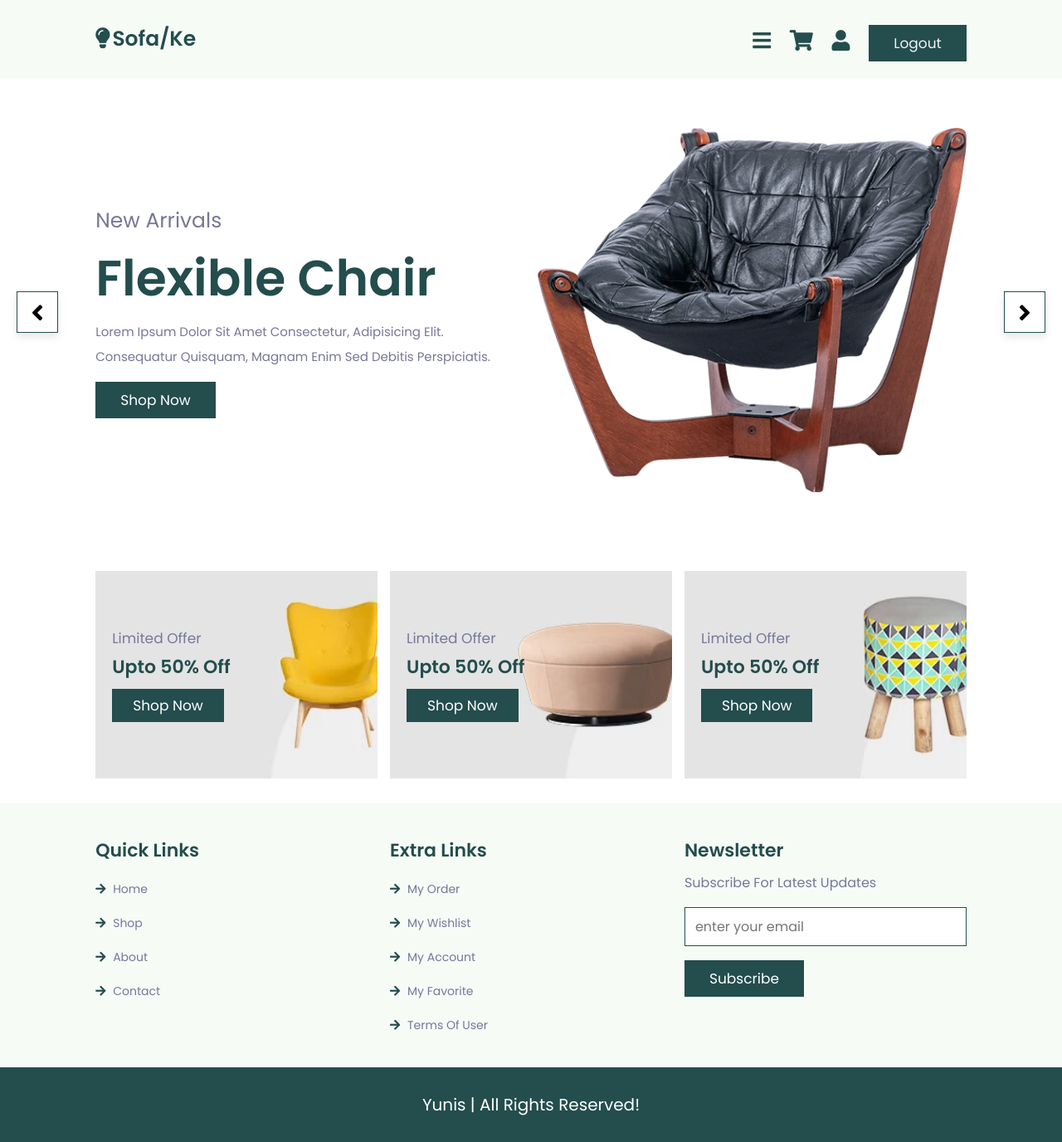
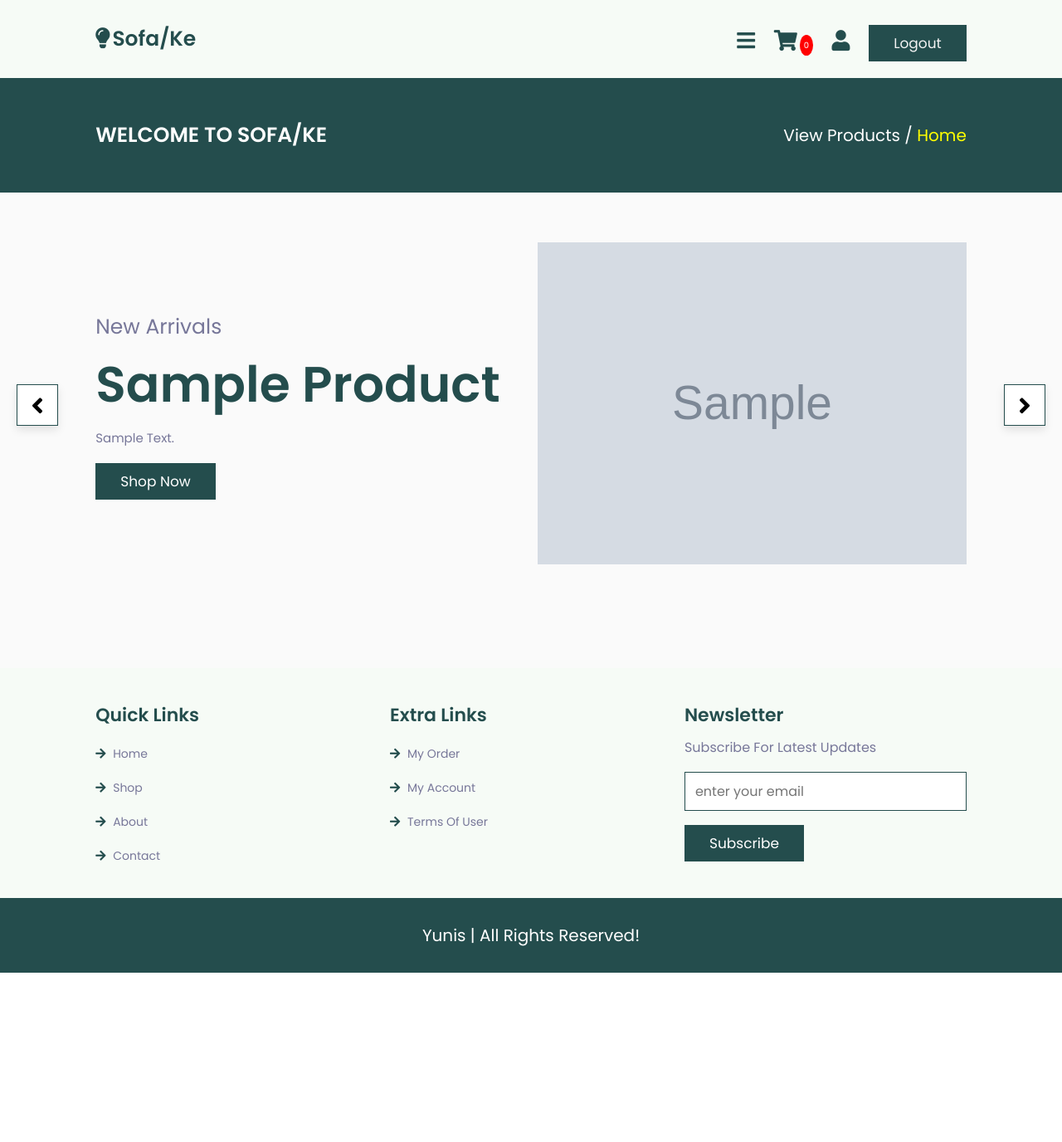
Before and after one commit to EuniceKiingati/e-commercewebsite, a Django app: page / in a window 1280 px wide. Shown: the whole page at 83% size. After the commit the page ends 1172 px from the top, so only its background shows below. Run offline with Django 4.2, Linux system fonts and the light colour scheme; a user stored in the database is signed in; tables that the repository leaves empty hold one stand-in row (values such as "Sample post"); grey boxes marked "Sample" are stand-in pictures.

Commit message:
template changes

```diff
--- a/static/css/main.css
+++ b/static/css/main.css
@@ -97,3 +97,5 @@ h1,h2,h3,h4,h5,h6{
 .hidden{
 	display: none!important;
 }
+
+/* //header */
--- a/static/css/style.css
+++ b/static/css/style.css
@@ -708,14 +708,24 @@ section {
 }
 
 .banner-container .banner .content span {
-  font-size: 1.7rem;
+  font-size: 2.0rem;
   color: #779;
+  /* color:white; */
 }
 
 .banner-container .banner .content h3 {
   padding-top: .5rem;
   font-size: 2.2rem;
-  color: #244d4d;
+  /* color: #244d4d; */
+  padding: .7rem 2.5rem;
+  color:	#000000;
+}
+.banner-container .banner .content h4 {
+  padding-top: .5rem;
+  font-size: 2.2rem;
+  /* color: #244d4d; */
+  color:white;
+
 }
 
 .banner-container .banner .content .btn {
@@ -1285,7 +1295,7 @@ section {
 }
 
 /* cart styling */
-.cart-row{
+/* .cart-row{
 	display: flex;
     align-items: flex-stretch;
     padding-bottom: 10px;
@@ -1315,6 +1325,117 @@ section {
 	padding-right:10px;
 
 
+} */
+
+.chg-quantity{
+	width: 12px;
+	cursor: pointer;
+	display: block;
+	margin-top: 5px;
+	transition:.1s;
+}
+
+.chg-quantity:hover{
+	opacity: .6;
+}
+
+
+.hidden{
+	display: none!important;
+}
+/* from main.css */
+
+body{
+	background-color: hsl(0, 0%, 98%);
+}
+
+h1,h2,h3,h4,h5,h6{
+	color:hsl(0, 0%, 30%);
+}
+
+.box-element{
+	box-shadow:hsl(0, 0%, 80%) 0 0 16px;
+	background-color: #fff;
+	border-radius: 4px;
+	padding: 10px;
+}
+
+.thumbnail{
+	width: 100%;
+	height: 200px;
+	-webkit-box-shadow: -1px -3px 5px -2px rgb(124, 84, 84);
+    -moz-box-shadow: -1px -3px 5px -2px rgba(214,214,214,1);
+    box-shadow: -1px -3px 5px -2px rgba(214,214,214,1);
+}
+
+.product{
+	border-radius: 0 0 4px 4px;
+}
+
+.bg-dark{
+	background-color: #4f868c!important;
+}
+
+#cart-icon{
+	width:25px;
+	display: inline-block;
+	margin-left: 15px;
+}
+
+#cart-total{
+	display: block;
+	text-align: center;
+	color:#fff;
+	background-color: red;
+	width: 20px;
+	height: 25px;
+	border-radius: 50%;
+	font-size: 14px;
+}
+
+.cart-amount{
+	color:#fff;
+  background-color: red;
+  border-radius: 50%;
+  padding: .5em;
+	width: 20px;
+	text-align: center;
+  margin-bottom: 2em;
+}
+
+.col-lg-4, .col-lg-6, .col-lg-8, .col-lg-12{
+	margin-top: 10px;
+}
+
+.btn{
+	border-radius: 0;
+}
+
+.row-image{
+	width: 100px;
+}
+
+.form-field{
+	width:250px;
+	display: inline-block;
+	padding: 5px;
+}
+
+.cart-row{
+	display: flex;
+    align-items: flex-stretch;
+    padding-bottom: 10px;
+    margin-bottom: 10px;
+    border-bottom: 1px solid #ececec;
+
+}
+
+.quantity{
+	display: inline-block;
+	font-weight: 700;
+	padding-right:10px;
+
+
 }
 
 .chg-quantity{
--- /dev/null
+++ b/store/templates/store/_header.html
@@ -0,0 +1,31 @@
+<header class="header">
+
+    <a href="{% url 'home'%}" class="logo"> <i class="fas fa-lightbulb"></i>sofa/ke </a>
+
+    <!-- <form action="" class="search-form">
+        <input type="search" placeholder="search here..." id="search-box">
+        <label for="search-box" class="fas fa-search"></label>
+    </form> -->
+
+    <div class="icons">
+        <div id="menu-btn" class="fas fa-bars"></div>
+        <div id="search-btn" class="fas fa-search"></div>
+        {%if request.user.is_authenticated %}
+        <a href=" {% url 'cart' %}"><div id="cart-btn" class="fas fa-shopping-cart"></div>
+            <span class="cart-amount">{{cart_item_count}}</span></a>
+        <div id="login-btn" class="fas fa-user"></div>
+        {%endif%}
+        <div id="login-btn" class="fas">
+                {%if request.user.is_authenticated %}
+                <button class="btn">
+                    <a href="{% url 'logout' %}">Logout</a>
+                </button>
+                {%else%}
+                <button class="btn">
+                    <a href="{% url 'login' %}">Login</a>
+                </button>
+                {%endif%}
+        </div>
+    </div>
+
+</header>
--- a/store/templates/store/contact.html
+++ b/store/templates/store/contact.html
@@ -18,7 +18,7 @@
 
 <!-- header section starts  -->
 
-<header class="header">
+<!-- <header class="header">
 
     <a href="{% url 'home' %}" class="logo"> <i class="fas fa-lightbulb"></i> sofa/ke </a>
 
@@ -35,8 +35,8 @@
         <a href="{% url 'login' %}" ><div id="login-btn" class="fas fa-user" ></div></a>
     </div>
 
-</header>
-
+</header> -->
+{%include 'store/_header.html'%}
 <!-- header section ends  -->
 
 <!-- closer btn  -->
--- a/store/templates/store/home.html
+++ b/store/templates/store/home.html
@@ -14,41 +14,39 @@
     <!-- custom css file link  -->
 
     <link rel="stylesheet" type="text/css" href="{% static 'css/style.css'%}">
+ <!-- user js -->
+ <script type="text/javascript">
+    var user='{{ request.user}}'
+    // csrf token
+    function getToken(name) {
+    let cookieValue = null;
+    if (document.cookie && document.cookie !== '') {
+        const cookies = document.cookie.split(';');
+        for (let i = 0; i < cookies.length; i++) {
+            const cookie = cookies[i].trim();
+            // Does this cookie string begin with the name we want?
+            if (cookie.substring(0, name.length + 1) === (name + '=')) {
+                cookieValue = decodeURIComponent(cookie.substring(name.length + 1));
+                break;
+            }
+        }
+    }
+    return cookieValue;
+}
+const csrftoken = getToken ('csrftoken');
+
+
+    </script>
+
+
+
 </head>
+
 <body>
 
 <!-- header section starts  -->
 
-<header class="header">
-
-    <a href="{% url 'home'%}" class="logo"> <i class="fas fa-lightbulb"></i>sofa/ke </a>
-
-    <!-- <form action="" class="search-form">
-        <input type="search" placeholder="search here..." id="search-box">
-        <label for="search-box" class="fas fa-search"></label>
-    </form> -->
-
-    <div class="icons">
-        <div id="menu-btn" class="fas fa-bars"></div>
-        <div id="search-btn" class="fas fa-search"></div>
-        {%if request.user.is_authenticated %}
-        <a href=" {% url 'cart' %}"><div id="cart-btn" class="fas fa-shopping-cart"></div></a>
-        <div id="login-btn" class="fas fa-user"></div>
-        {%endif%}
-        <div id="login-btn" class="fas">
-                {%if request.user.is_authenticated %}
-                <button class="btn">
-                    <a href="{% url 'logout' %}">Logout</a>
-                </button>
-                {%else%}
-                <button class="btn">
-                    <a href="{% url 'login' %}">Login</a>
-                </button>
-                {%endif%}
-        </div>
-    </div>
-
-</header>
+{%include 'store/_header.html'%}
 
 <!-- header section ends  -->
 
@@ -64,7 +62,10 @@
     <a href="{% url 'about' %}">about</a>
     <a href="{% url 'contact' %}">contact</a>
 </nav>
-
+<section class="heading">
+    <h3>Welcome to sofa/ke</h3>
+    <p> <a href=" {% url 'shop' %}">view products</a> / <span>home</span> </p>
+</section>
 <!-- shopping cart  -->
 
 <!-- <div class="shopping-cart">
@@ -156,19 +157,21 @@
 
     <div class="slides-container">
 
-        <div class="slide active">
+        {%for product in products%}
+        <div class="slide {% if forloop.first %} active {% endif %} ">
             <div class="content">
                 <span>new arrivals</span>
-                <h3>flexible chair</h3>
-                <p>Lorem ipsum dolor sit amet consectetur, adipisicing elit. Consequatur quisquam, magnam enim sed debitis perspiciatis.</p>
-                <a href="#" class="btn">shop now</a>
+                <h3>{{product.name}}</h3>
+                <p>{{product.description}}</p>
+                <a href="{% url 'shop'  %}" class="btn">shop now</a>
             </div>
             <div class="image">
-                <img src="{% static 'image/home-img-1.png' %}" alt="">
+                <img src="{%static 'images'|add:product.imageURL %}" alt="">
             </div>
         </div>
+        {%endfor%}
 
-        <div class="slide">
+        <!-- <div class="slide">
             <div class="content">
                 <span>new arrivals</span>
                 <h3>flexible chair</h3>
@@ -178,7 +181,7 @@
             <div class="image">
                 <img src="{% static 'image/home-img-2.png' %}" alt="">
             </div>
-        </div>
+        </div> -->
 
     </div>
 
@@ -192,17 +195,28 @@
 <!-- banner section starts  -->
 
 <section class="banner-container">
+    {%for product in products2%}
+    <div class="banner">
+        <div class="content">
 
-    <div class="banner">
-        <img src="{% static 'image/banner-1.jpg'%}" alt="">
-        <div class="content">
-            <span>limited offer</span>
+            <!-- <span>Sneek Peek</span> -->
+
+            <div class="price"><h3>ksh.{{product.unit_price|floatformat:2}}</h3></div>
+            <!-- <h3>{{product.description}}</h3> -->
+            <!-- <a href=""  class="btn">shop now</a> -->
+            <h3>{{product.name}}</h3>
+        </div>
+        <img src="{%static 'images'|add:product.imageURL %}" alt="">
+        <!-- <div class="content">
+            <span>Sneak peek</span>
             <h3>upto 50% off</h3>
             <a href="#" class="btn">shop now</a>
-        </div>
+        </div> -->
+        <div class="name"><h3>{{product.name}}</h3></div>
+        <a href=""  class="btn">shop now</a>
     </div>
 
-    <div class="banner">
+    <!-- <div class="banner">
         <img src="{% static 'image/banner-2.jpg' %}" alt="">
         <div class="content">
             <span>limited offer</span>
@@ -218,8 +232,8 @@
             <h3>upto 50% off</h3>
             <a href="#" class="btn">shop now</a>
         </div>
-    </div>
-
+    </div> -->
+    {%endfor%}
 </section>
 
 <!-- banner section ends -->
@@ -246,9 +260,9 @@
         <div class="box">
             <h3>extra links</h3>
             <a href="#"> <i class="fas fa-arrow-right"></i> my order</a>
-            <a href="#"> <i class="fas fa-arrow-right"></i> my wishlist</a>
+            <!-- <a href="#"> <i class="fas fa-arrow-right"></i> my wishlist</a> -->
             <a href="#"> <i class="fas fa-arrow-right"></i> my account</a>
-            <a href="#"> <i class="fas fa-arrow-right"></i> my favorite</a>
+            <!-- <a href="#"> <i class="fas fa-arrow-right"></i> my favorite</a> -->
             <a href="#"> <i class="fas fa-arrow-right"></i> terms of user</a>
         </div>
 
--- a/store/views.py
+++ b/store/views.py
@@ -8,48 +8,69 @@ import json
 import datetime
 
 
+def get_user_cart_item_count(request):
+    if request.user.is_authenticated:
+        order =  Order.objects.filter(
+            customer__user=request.user, complete=False).first()
+        if order:
+            return order.get_cart_item
+    return 0
+
 # Create your views here.
+
+
 def home(request):
-    context = {}
+    products = Product.objects.all()[:3]
+    products2 = Product.objects.all()[3:6]
+    cart_item_count =get_user_cart_item_count(request)
+
+    context = {"products": products, "products2": products2,
+               'cart_item_count': cart_item_count}
     return render(request, "store/home.html", context)
 
 
 def store(request):
     products = Product.objects.all()
-    context = {"products": products}
+    cart_item_count =get_user_cart_item_count(request)
+    context = {"products": products, 'cart_item_count':cart_item_count}
     return render(request, "store/store.html", context)
 
 
 def shop(request):
     if request.user.is_authenticated:
         customer = request.user.customer
-        order, created = Order.objects.get_or_create(customer=customer, complete=False)
+        order, created = Order.objects.get_or_create(
+            customer=customer, complete=False)
         items = order.orderitem_set.all()
-        cartItems = order.get_cart_item
+        cart_item_count = order.get_cart_item
     else:
         items = []
-        order = {"get_cart_total": 0, "get_cart_item": 0, "shipping":False}
-        cartItems = order["get_cart_item"]
+        order = {"get_cart_total": 0, "get_cart_item": 0, "shipping": False}
+        cart_item_count = order["get_cart_item"]
 
     products = Product.objects.all()
-    context = {"products": products, "cartItems": cartItems}
+    products3 = Product.objects.all()[2:4]
+    context = {"products": products,
+               "cart_item_count": cart_item_count, "products3": products3, }
     return render(request, "store/shop.html", context)
 
 
 def about(request):
-    context = {}
+    cart_item_count =get_user_cart_item_count(request)
+    context = {'cart_item_count':cart_item_count}
     return render(request, "store/about.html", context)
 
 
 def cart(request):
     if request.user.is_authenticated:
         customer = request.user.customer
-        order, created = Order.objects.get_or_create(customer=customer, complete=False)
+        order, created = Order.objects.get_or_create(
+            customer=customer, complete=False)
         items = order.orderitem_set.all()
         cartItems = order.get_cart_item
     else:
         items = []
-        order = {"get_cart_total": 0, "get_cart_item": 0, "shipping":False}
+        order = {"get_cart_total": 0, "get_cart_item": 0, "shipping": False}
         cartItems = order["get_cart_item", "order":order]
     context = {"items": items, "order": order, "cartItems": cartItems}
     # 'order':order
@@ -60,13 +81,14 @@ def cart(request):
 def checkout(request):
     if request.user.is_authenticated:
         customer = request.user.customer
-        order, created = Order.objects.get_or_create(customer=customer, complete=False)
+        order, created = Order.objects.get_or_create(
+            customer=customer, complete=False)
         items = order.orderitem_set.all()
         cartItems = order.get_cart_item
 
     else:
         items = []
-        order = {"get_cart_total": 0, "get_cart_item": 0, "shipping":False}
+        order = {"get_cart_total": 0, "get_cart_item": 0, "shipping": False}
         cartItems = order.get_cart_item
 
     context = {"items": items, "order": order, "cartItems": cartItems}
@@ -74,7 +96,8 @@ def checkout(request):
 
 
 def contact(request):
-    context = {}
+    cart_item_count =get_user_cart_item_count(request)
+    context = {'cart_item_count':cart_item_count}
     return render(request, "store/contact.html", context)
 
 
@@ -104,8 +127,10 @@ def updateItem(request):
 
     customer = request.user.customer
     product = Product.objects.get(id=productId)
-    order, created = Order.objects.get_or_create(customer=customer, complete=False)
-    orderItem, created = OrderItem.objects.get_or_create(order=order, product=product)
+    order, created = Order.objects.get_or_create(
+        customer=customer, complete=False)
+    orderItem, created = OrderItem.objects.get_or_create(
+        order=order, product=product)
 
     if action == "add":
         orderItem.quantity = orderItem.quantity + 1
@@ -119,26 +144,28 @@ def updateItem(request):
 
     return JsonResponse("Item was added", safe=False)
 
+
 def process_order(request):
-    transaction_id=datetime.datetime.now().timestamp()
-    data=json.loads(request.body)
+    transaction_id = datetime.datetime.now().timestamp()
+    data = json.loads(request.body)
     if request.user.is_authenticated:
-        customer=request.user.customer
-        order, created = Order.objects.get_or_create(customer=customer, complete=False)
-        total=float(data['form']['total'])
-        order.transaction_id=transaction_id
+        customer = request.user.customer
+        order, created = Order.objects.get_or_create(
+            customer=customer, complete=False)
+        total = float(data['form']['total'])
+        order.transaction_id = transaction_id
 
-        if total==order.get_cart_total:
-            order.complete=True
-        orderitems=order.orderitem_set.all()
+        if total == order.get_cart_total:
+            order.complete = True
+        orderitems = order.orderitem_set.all()
         for orderitem in orderitems:
-            product=orderitem.product
+            product = orderitem.product
             product.in_stock -= orderitem.quantity
             product.save()
             breakpoint()
         order.save()
 
-        if order.shipping==True:
+        if order.shipping == True:
             ShippingAddress.objects.create(
                 customer=customer,
                 order=order,
```
Also changed, not shown: store/templates/store/about.html (+10 -59 lines), store/templates/store/cart.html (+7 -4 lines), store/templates/store/shop.html (+31 -33 lines), 2 other files.
